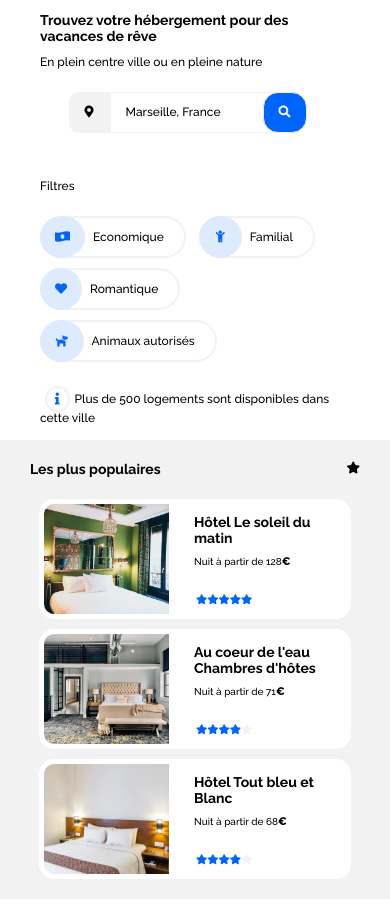
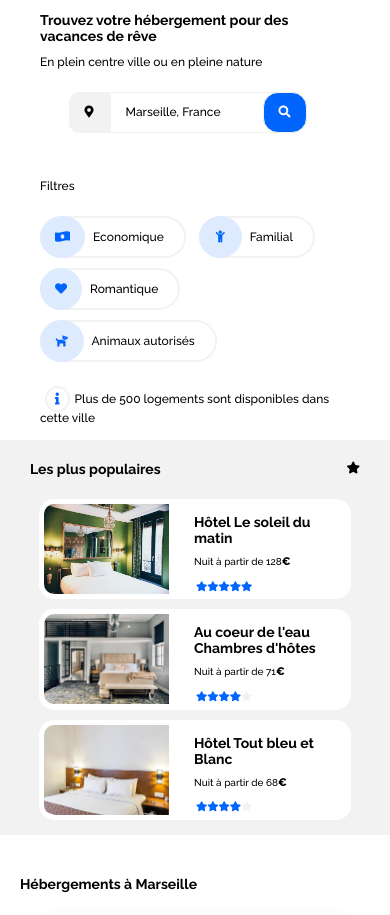
Before and after one commit to CeciliaBdev/OC-Projet2, a plain HTML site: page index.html in a window 390 px wide. Shown: the part 150-1065 px from the top of the page. Drawn offline with Linux system fonts and the light colour scheme.

```diff
--- a/css/style.css
+++ b/css/style.css
@@ -136,8 +136,8 @@ aside.populaire{
     padding: 10px 30px;
     display:flex;
     flex-direction: column;
-    justify-content: space-between;
-    gap: 10px;
+    justify-content: space-around;
+
 }
 /* ******************************* */
 
@@ -236,7 +236,7 @@ aside.populaire{
 }
 .card_image_populaire{
     width:50%;
-    height:120px;
+    height:100px;
 }
 .card_image_populaire img{
     object-fit: cover;
@@ -401,7 +401,8 @@ footer li{
         width:100%;
         border-radius: 15px;
         margin: 0 auto;
-        padding-bottom: 20px;
+        padding-bottom: 15px;
+        gap:10px;
     }
     .card_populaire{
         width:80%;
@@ -585,7 +586,8 @@ footer li{
         padding: 0 15px;
     }
     aside.populaire{
-        padding: 0 15px;
+        padding: 0 15px 15px 15px;
+
     }
     .card_hebergement,.card_populaire{
         width:90vw;
```
Also changed, not shown: index.html (+2 -2 lines), 1 other file.
